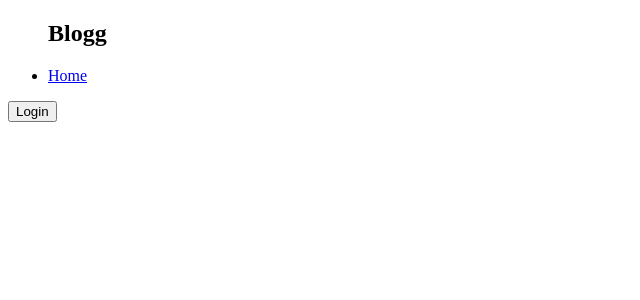
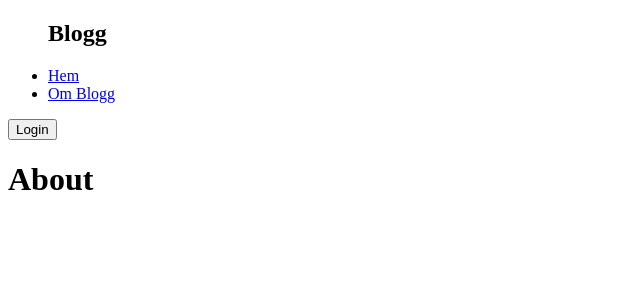
Before and after one commit to frodinger/Blogg-app, a React (Vite) app in the folder part-1/: page /about in a window 1280 px wide. Before the commit this address had no page. Shown: the top 300 px of the page, without its empty margins (0-640 px from the left). Built offline with nearby package versions, Linux system fonts and the light colour scheme.

Commit message:
AboutPage

```diff
--- a/part-1/src/App.jsx
+++ b/part-1/src/App.jsx
@@ -1,10 +1,9 @@
 import React from 'react';
 import { BrowserRouter, Routes, Route } from 'react-router-dom';
 import { useUser } from './context';
-import { UserProvider, BlogProvider } from './context';
 import Navigation from './components/Navigation';
 import HomePage from './pages/HomePage';
-import AddPost from './components/AddPost';
+import AboutPage from './pages/AboutPage';
 
 const App = () => {
   const { user } = useUser();
@@ -13,25 +12,12 @@ const App = () => {
     <>
     <Navigation />
     <Routes>
-    <Route path="/" element={<HomePage />} />
-
+      <Route path="/" element={<HomePage />} />
+      <Route path="/about" element={<AboutPage />} />
     </Routes>
 
     </>
   );
 };
 
-const AddPostPage = () => {
-  const { user } = useUser();
-
-  // Kontrollera om användaren är inloggad
-  if (!user) {
-    return <p>Logga in för att skapa inlägg</p>;
-  } else {
-    // Om användaren är inloggad, rendera "AddPost"-komponenten
-    return <AddPost />;
-  }
-
-};
-
 export default App;
--- a/part-1/src/components/Navigation.jsx
+++ b/part-1/src/components/Navigation.jsx
@@ -9,7 +9,8 @@ const Navigation = () => {
     <nav>
       <ul>
         <h1>Blogg</h1>
-        <li><Link to="/">Home</Link></li>
+        <li><Link to="/">Hem</Link></li>
+        <li><Link to="/about">Om Blogg</Link></li>
       </ul>
       <div>
         {user ? (
--- /dev/null
+++ b/part-1/src/pages/AboutPage.jsx
@@ -0,0 +1,12 @@
+import React from 'react';
+
+const AboutPage = () => {
+
+  return (
+    <div>
+      <h1>About</h1>
+    </div>
+  );
+};
+
+export default AboutPage;
```
